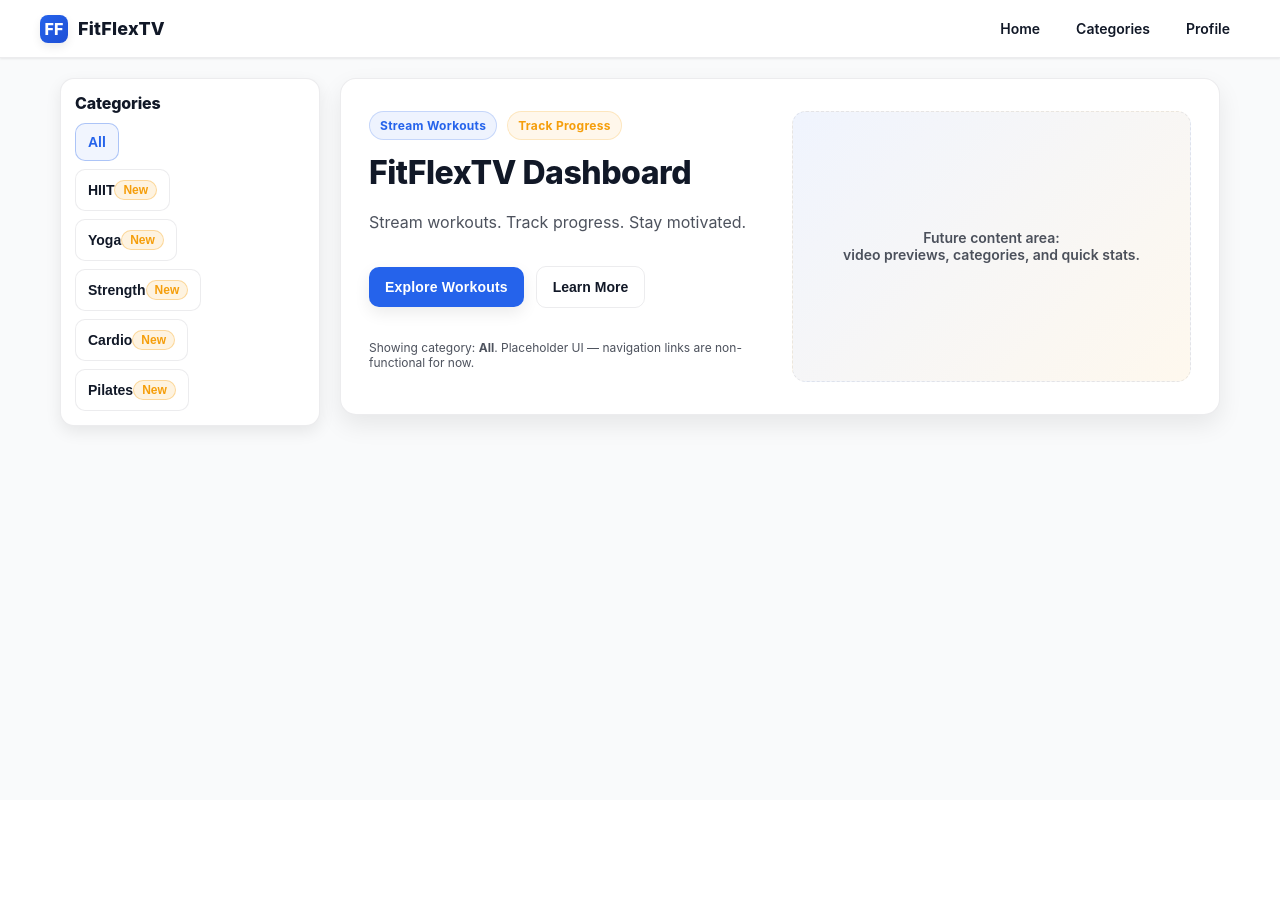
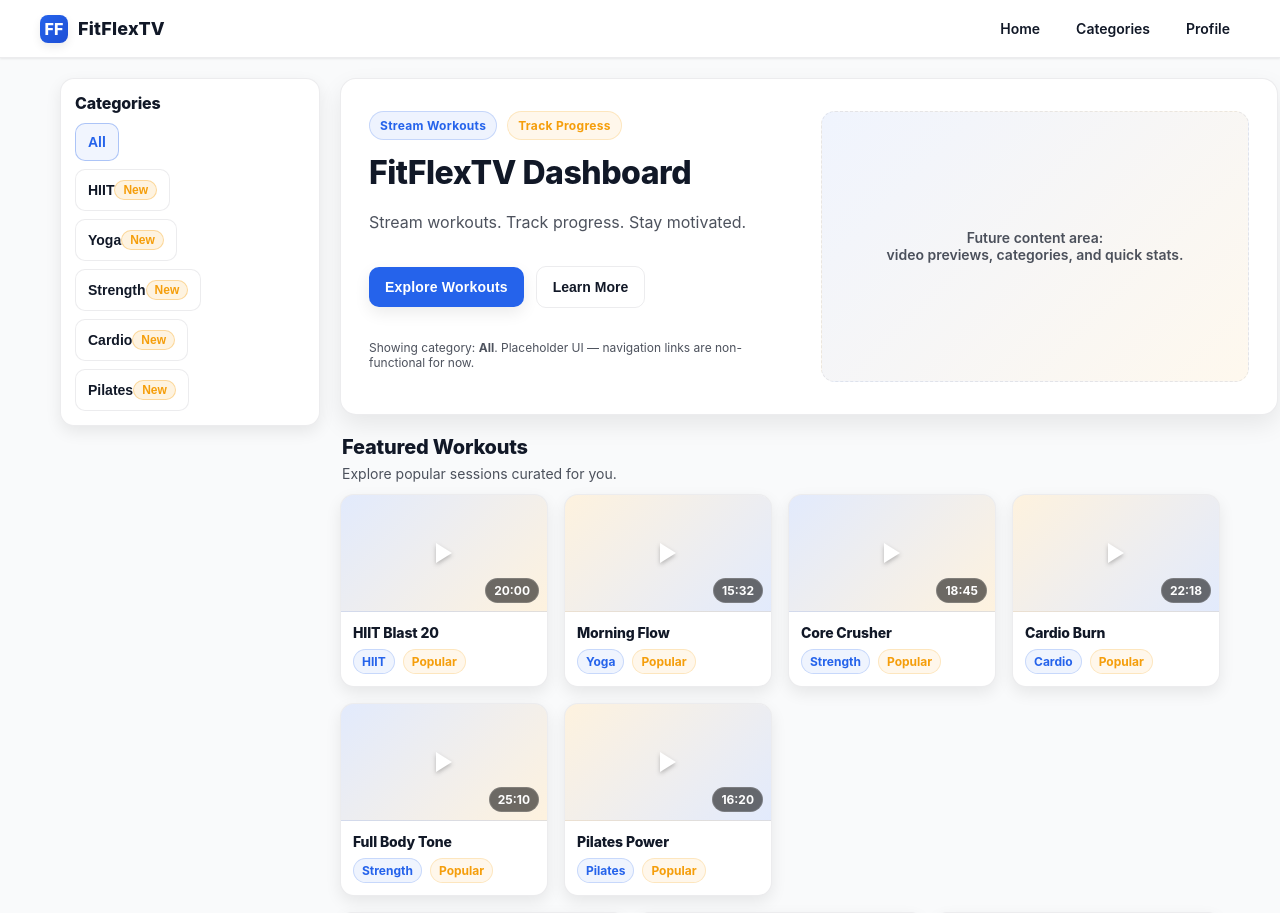
Before and after one commit to kavia-common/fitflextv-web-interface-41183-41194, a React (Create React App) app in the folder fitflextv_frontend/: page / in a window 1280 px wide. Shown: the top 913 px of the page. Before the commit the page ends 800 px from the top, so only its background shows below. Built offline with nearby package versions, Linux system fonts and the light colour scheme; the HTML template or start-up script is replaced by a standard one.

Commit message:
Checkpoint 5 - cg664c3d2b

```diff
--- a/fitflextv_frontend/src/App.js
+++ b/fitflextv_frontend/src/App.js
@@ -17,10 +17,12 @@ import React, { useMemo, useState } from 'react';
  *  - Left sidebar for categories on desktop
  *  - Mobile toggle button to collapse/expand the sidebar
  *  - Existing hero preserved on the right content area
+ *  - Featured Workouts grid and Quick Stats strip under the hero
  */
 function App() {
   // Theme palette constants
-  const colors = useMemo(() => ({
+  const colors = useMemo(
+    () => ({
       primary: '#2563EB',
       secondary: '#F59E0B',
       background: '#f9fafb',
@@ -30,7 +32,9 @@ function App() {
       border: 'rgba(17,24,39,0.08)',
       shadow: 'rgba(0,0,0,0.08)',
       primaryHover: '#1E4FD6',
-  }), []);
+    }),
+    []
+  );
 
   // Sidebar state (mobile collapsible)
   const [sidebarOpen, setSidebarOpen] = useState(false);
@@ -101,7 +105,8 @@ function App() {
       fontWeight: 600,
       padding: '8px 10px',
       borderRadius: 8,
-      transition: 'background-color 160ms ease, color 160ms ease, transform 160ms ease',
+      transition:
+        'background-color 160ms ease, color 160ms ease, transform 160ms ease',
     },
     navLinkHover: {
       backgroundColor: '#f3f4f6',
@@ -175,7 +180,8 @@ function App() {
       fontWeight: 700,
       fontSize: 14,
       cursor: 'pointer',
-      transition: 'background-color 140ms ease, transform 140ms ease, border-color 140ms ease',
+      transition:
+        'background-color 140ms ease, transform 140ms ease, border-color 140ms ease',
     },
     categoryItemActive: {
       backgroundColor: `${colors.primary}10`,
@@ -274,7 +280,8 @@ function App() {
       letterSpacing: '0.2px',
       cursor: 'pointer',
       boxShadow: `0 6px 16px ${colors.shadow}`,
-      transition: 'transform 140ms ease, box-shadow 140ms ease, background-color 140ms ease',
+      transition:
+        'transform 140ms ease, box-shadow 140ms ease, background-color 140ms ease',
     },
     ctaPrimaryHover: {
       backgroundColor: '#1E4FD6',
@@ -315,6 +322,138 @@ function App() {
       fontSize: 12,
       color: colors.textMuted,
     },
+
+    // Featured workouts section
+    section: {
+      width: '100%',
+      marginTop: 20,
+      backgroundColor: 'transparent',
+    },
+    sectionHeader: {
+      display: 'flex',
+      flexDirection: 'column',
+      gap: 6,
+      marginBottom: 12,
+      padding: '0 2px',
+    },
+    sectionTitle: {
+      margin: 0,
+      fontSize: 20,
+      fontWeight: 800,
+      letterSpacing: '-0.01em',
+    },
+    sectionSubtitle: {
+      margin: 0,
+      fontSize: 14,
+      color: colors.textMuted,
+    },
+    // Grid + cards
+    gridWrap: {
+      display: 'grid',
+      gridTemplateColumns: 'repeat(3, minmax(0, 1fr))',
+      gap: 16,
+    },
+    card: {
+      backgroundColor: colors.surface,
+      border: `1px solid ${colors.border}`,
+      borderRadius: 14,
+      overflow: 'hidden',
+      boxShadow: `0 6px 16px ${colors.shadow}`,
+      transition: 'transform 140ms ease, box-shadow 140ms ease',
+      cursor: 'pointer',
+      display: 'flex',
+      flexDirection: 'column',
+    },
+    cardHover: {
+      transform: 'translateY(-4px)',
+      boxShadow: `0 12px 24px ${colors.shadow}`,
+    },
+    poster: {
+      position: 'relative',
+      width: '100%',
+      aspectRatio: '16 / 9',
+      background: `linear-gradient(135deg, ${colors.primary}22, ${colors.secondary}22)`,
+      borderBottom: `1px solid ${colors.border}`,
+      display: 'flex',
+      alignItems: 'center',
+      justifyContent: 'center',
+    },
+    playIcon: {
+      width: 0,
+      height: 0,
+      borderTop: '10px solid transparent',
+      borderBottom: '10px solid transparent',
+      borderLeft: `16px solid ${colors.surface}`,
+      filter: 'drop-shadow(0 2px 2px rgba(0,0,0,0.25))',
+    },
+    durationBadge: {
+      position: 'absolute',
+      bottom: 8,
+      right: 8,
+      backgroundColor: '#00000090',
+      color: '#fff',
+      fontSize: 12,
+      padding: '4px 8px',
+      borderRadius: 999,
+      border: '1px solid rgba(255,255,255,0.15)',
+      fontWeight: 700,
+    },
+    cardBody: {
+      padding: 12,
+      display: 'flex',
+      flexDirection: 'column',
+      gap: 8,
+    },
+    cardTitle: {
+      margin: 0,
+      fontSize: 14,
+      fontWeight: 800,
+      letterSpacing: '-0.01em',
+    },
+    tagRow: {
+      display: 'flex',
+      alignItems: 'center',
+      gap: 8,
+      flexWrap: 'wrap',
+    },
+    tag: {
+      fontSize: 12,
+      fontWeight: 700,
+      padding: '4px 8px',
+      borderRadius: 999,
+      backgroundColor: `${colors.primary}12`,
+      color: colors.primary,
+      border: `1px solid ${colors.primary}33`,
+    },
+    // Quick stats
+    statsStrip: {
+      marginTop: 16,
+      display: 'grid',
+      gridTemplateColumns: 'repeat(3, minmax(0,1fr))',
+      gap: 12,
+    },
+    statCard: {
+      backgroundColor: colors.surface,
+      border: `1px solid ${colors.border}`,
+      borderRadius: 12,
+      padding: 14,
+      boxShadow: `0 6px 16px ${colors.shadow}`,
+      display: 'flex',
+      alignItems: 'center',
+      justifyContent: 'space-between',
+    },
+    statLabel: {
+      margin: 0,
+      fontSize: 12,
+      color: colors.textMuted,
+      fontWeight: 700,
+    },
+    statValue: {
+      margin: 0,
+      fontSize: 18,
+      fontWeight: 900,
+      color: colors.text,
+    },
   };
 
   // A simple hover handler to apply hover styles inline
@@ -336,6 +475,16 @@ function App() {
       ? { ...styles.categoryItem, ...styles.categoryItemActive }
       : styles.categoryItem;
 
+  // Mock poster data
+  const posters = [
+    { title: 'HIIT Blast 20', category: 'HIIT', duration: '20:00' },
+    { title: 'Morning Flow', category: 'Yoga', duration: '15:32' },
+    { title: 'Core Crusher', category: 'Strength', duration: '18:45' },
+    { title: 'Cardio Burn', category: 'Cardio', duration: '22:18' },
+    { title: 'Full Body Tone', category: 'Strength', duration: '25:10' },
+    { title: 'Pilates Power', category: 'Pilates', duration: '16:20' },
+  ];
+
   return (
     <div style={styles.app}>
       {/* Minimal responsive CSS (no external stylesheets). */}
@@ -356,6 +505,25 @@ function App() {
             }
             .hero-grid {
               grid-template-columns: 1fr !important;
+            }
+            .featured-grid {
+              grid-template-columns: repeat(2, minmax(0, 1fr)) !important;
+            }
+            .stats-grid {
+              grid-template-columns: 1fr 1fr 1fr !important;
+            }
+          }
+          @media (max-width: 640px) {
+            .featured-grid {
+              grid-template-columns: 1fr !important;
+            }
+            .stats-grid {
+              grid-template-columns: 1fr !important;
+            }
+          }
+          @media (min-width: 1200px) {
+            .featured-grid {
+              grid-template-columns: repeat(4, minmax(0, 1fr)) !important;
             }
           }
         `}
@@ -395,7 +563,12 @@ function App() {
       </nav>
 
       {/* Content area: Sidebar + Main */}
-      <div style={styles.contentWrap} className="content-grid" role="region" aria-label="Main Content Layout">
+      <div
+        style={styles.contentWrap}
+        className="content-grid"
+        role="region"
+        aria-label="Main Content Layout"
+      >
         {/* Sidebar */}
         <aside
           className="sidebar"
@@ -412,10 +585,10 @@ function App() {
               aria-expanded={sidebarOpen}
               aria-controls="category-list"
               aria-label="Toggle categories"
-              {...withHover(
-                styles.mobileToggle,
-                { backgroundColor: colors.primaryHover, transform: 'translateY(-1px)' }
-              )}
+              {...withHover(styles.mobileToggle, {
+                backgroundColor: colors.primaryHover,
+                transform: 'translateY(-1px)',
+              })}
             >
               {sidebarOpen ? 'Hide' : 'Show'}
             </button>
@@ -430,7 +603,10 @@ function App() {
                   {...withHover(
                     categoryStyle(cat),
                     cat === activeCategory
-                      ? { ...styles.categoryItemActive, transform: 'translateY(-1px)' }
+                      ? {
+                          ...styles.categoryItemActive,
+                          transform: 'translateY(-1px)',
+                        }
                       : { backgroundColor: '#f3f4f6', transform: 'translateY(-1px)' }
                   )}
                 >
@@ -444,6 +620,7 @@ function App() {
 
         {/* Main hero/content */}
         <main style={styles.main} role="main">
+          <div style={{ width: '100%', display: 'flex', flexDirection: 'column' }}>
             <section
               className="hero-grid"
               style={styles.hero}
@@ -475,7 +652,8 @@ function App() {
                   </button>
                 </div>
                 <p style={styles.footerHint}>
-                Showing category: <strong>{activeCategory}</strong>. Placeholder UI — navigation links are non-functional for now.
+                  Showing category: <strong>{activeCategory}</strong>. Placeholder
+                  UI — navigation links are non-functional for now.
                 </p>
               </div>
               <div style={styles.heroRight}>
@@ -484,6 +662,84 @@ function App() {
                 video previews, categories, and quick stats.
               </div>
             </section>
+
+            {/* Featured Workouts Section */}
+            <section style={styles.section} aria-label="Featured Workouts">
+              <div style={styles.sectionHeader}>
+                <h2 style={styles.sectionTitle}>Featured Workouts</h2>
+                <p style={styles.sectionSubtitle}>
+                  Explore popular sessions curated for you.
+                </p>
+              </div>
+
+              <div
+                className="featured-grid"
+                style={{ ...styles.gridWrap }}
+                role="list"
+                aria-label="Workout Posters"
+              >
+                {posters.map((p, idx) => {
+                  // Alternate subtle background accents for placeholder posters
+                  const posterBg =
+                    idx % 2 === 0
+                      ? `linear-gradient(135deg, ${colors.primary}22, ${colors.secondary}22)`
+                      : `linear-gradient(135deg, ${colors.secondary}22, ${colors.primary}22)`;
+                  return (
+                    <article
+                      key={p.title}
+                      role="listitem"
+                      aria-label={`${p.title} ${p.category} ${p.duration}`}
+                      {...withHover({ ...styles.card }, styles.cardHover)}
+                    >
+                      <div style={{ ...styles.poster, background: posterBg }}>
+                        <div style={styles.playIcon} aria-hidden="true" />
+                        <span style={styles.durationBadge} aria-label="Duration">
+                          {p.duration}
+                        </span>
+                      </div>
+                      <div style={styles.cardBody}>
+                        <h3 style={styles.cardTitle}>{p.title}</h3>
+                        <div style={styles.tagRow}>
+                          <span style={styles.tag}>{p.category}</span>
+                          <span
+                            style={{
+                              ...styles.tag,
+                              backgroundColor: `${colors.secondary}14`,
+                              color: colors.secondary,
+                              border: `1px solid ${colors.secondary}33`,
+                            }}
+                          >
+                            Popular
+                          </span>
+                        </div>
+                      </div>
+                    </article>
+                  );
+                })}
+              </div>
+
+              {/* Quick Stats Strip */}
+              <div
+                className="stats-grid"
+                style={styles.statsStrip}
+                role="region"
+                aria-label="Quick Stats"
+              >
+                <div style={styles.statCard}>
+                  <p style={styles.statLabel}>Total Workouts</p>
+                  <p style={styles.statValue}>128</p>
+                </div>
+                <div style={styles.statCard}>
+                  <p style={styles.statLabel}>Minutes Watched</p>
+                  <p style={styles.statValue}>3,420</p>
+                </div>
+                <div style={styles.statCard}>
+                  <p style={styles.statLabel}>Streak Days</p>
+                  <p style={styles.statValue}>12</p>
+                </div>
+              </div>
+            </section>
+          </div>
         </main>
       </div>
     </div>
```
Also changed, not shown: 2 other files (tests, documents, lock files or other folders). Lines whose indentation alone changed are shown as unchanged.
